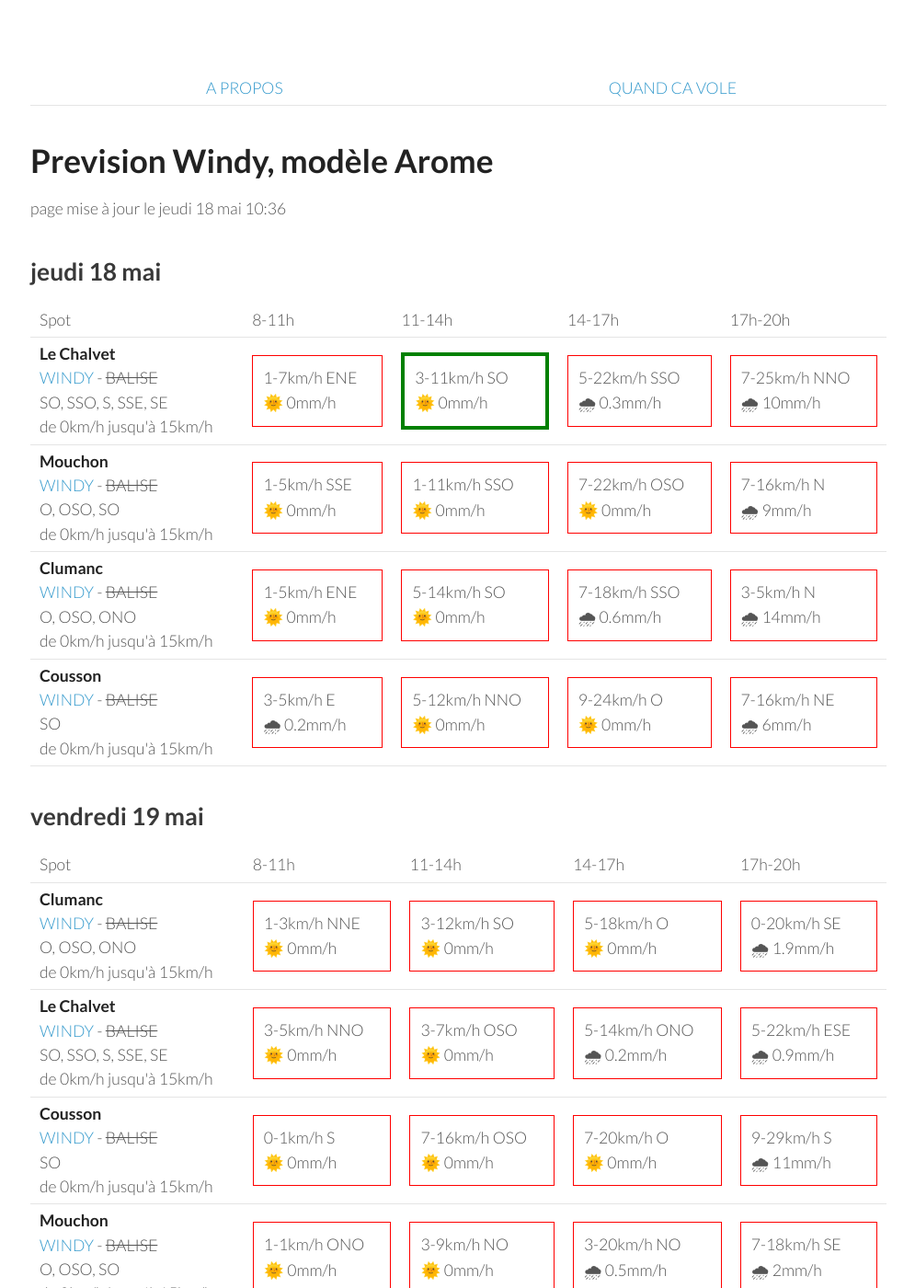
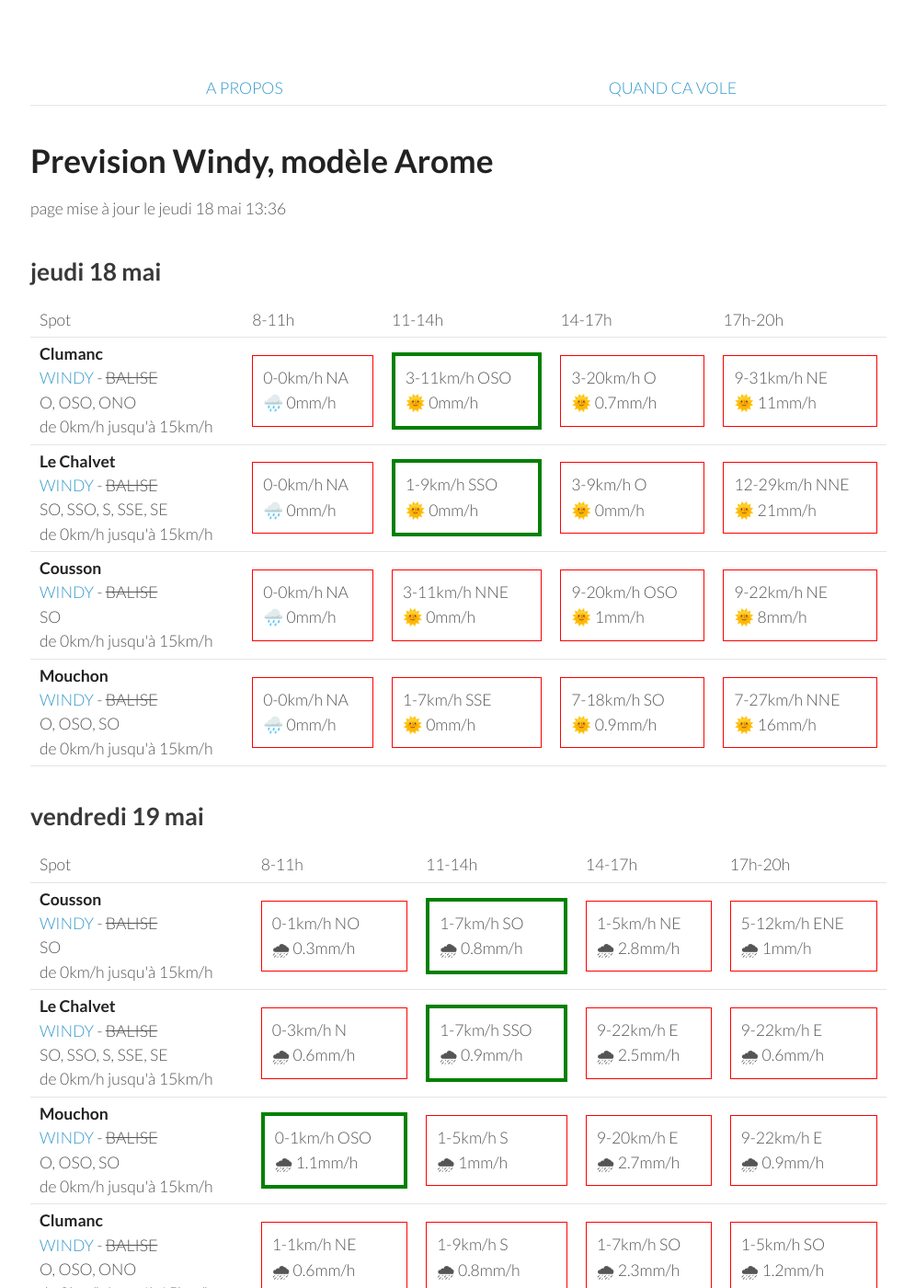
Before and after one commit to parapente-dans-le-nord/parapente-dans-le-nord.github.io, a Jekyll site: the page built from saint_andre.markdown, in a window 1280 px wide and 1400 px high. Shown: the whole window at 92% size, without its empty margins (25-1020 px from the left). Built offline with Jekyll 4.4.1, drawn with Linux system fonts in a browser that asks for light colours.

Commit message:
update index.markdown

```diff
--- a/saint_andre.markdown
+++ b/saint_andre.markdown
@@ -7,7 +7,7 @@ title:  "Tous les spots"
 {: .links}
 
 # Prevision Windy, modèle Arome
-page mise à jour le jeudi 18 mai 10:36
+page mise à jour le jeudi 18 mai 13:36
 
 ## jeudi 18 mai
 
@@ -22,43 +22,39 @@ page mise à jour le jeudi 18 mai 10:36
       <td>17h-20h</td>
     </tr>
 <tr>
+        <td><strong>Clumanc</strong><br><a href="https://windy.com/44.027/6.402?43.914,6.403,10,m:eSxaglP">WINDY</a> - <span class="no-balise"> BALISE </span><br> <span class="vent-favorable">O, OSO, ONO</span><br><span class="force-vent">de 0km/h jusqu'à 15km/h</span> </td>
+
+            <td><div class="not-flyable"><p>0-0km/h NA</p><p>🌧️ 0mm/h</p></div></td>
+            <td><div class="flyable"><p>3-11km/h OSO</p><p>🌞 0mm/h</p></div></td>
+            <td><div class="not-flyable"><p>3-20km/h O</p><p>🌞 0.7mm/h</p></div></td>
+            <td><div class="not-flyable"><p>9-31km/h NE</p><p>🌞 11mm/h</p></div></td>
+
+    </tr>
+<tr>
         <td><strong>Le Chalvet</strong><br><a href="https://windy.com/43.979/6.480?43.866,6.480,10,m:eSsaglX">WINDY</a> - <span class="no-balise"> BALISE </span><br> <span class="vent-favorable">SO, SSO, S, SSE, SE</span><br><span class="force-vent">de 0km/h jusqu'à 15km/h</span> </td>
 
-            <td><div class="not-flyable"><p>1-7km/h ENE</p><p>🌞 0mm/h</p></div></td>
-            <td><div class="flyable"><p>3-11km/h SO</p><p>🌞 0mm/h</p></div></td>
-            <td><div class="not-flyable"><p>5-22km/h SSO</p><p>🌧 0.3mm/h</p></div></td>
-            <td><div class="not-flyable"><p>7-25km/h NNO</p><p>🌧 10mm/h</p></div></td>
+            <td><div class="not-flyable"><p>0-0km/h NA</p><p>🌧️ 0mm/h</p></div></td>
+            <td><div class="flyable"><p>1-9km/h SSO</p><p>🌞 0mm/h</p></div></td>
+            <td><div class="not-flyable"><p>3-9km/h O</p><p>🌞 0mm/h</p></div></td>
+            <td><div class="not-flyable"><p>12-29km/h NNE</p><p>🌞 21mm/h</p></div></td>
 
+    </tr>
+<tr>
+        <td><strong>Cousson</strong><br><a href="https://windy.com/44.054/6.240?43.940,6.241,10,m:eSAaglz">WINDY</a> - <span class="no-balise"> BALISE </span><br> <span class="vent-favorable">SO</span><br><span class="force-vent">de 0km/h jusqu'à 15km/h</span> </td>
+
+            <td><div class="not-flyable"><p>0-0km/h NA</p><p>🌧️ 0mm/h</p></div></td>
+            <td><div class="not-flyable"><p>3-11km/h NNE</p><p>🌞 0mm/h</p></div></td>
+            <td><div class="not-flyable"><p>9-20km/h OSO</p><p>🌞 1mm/h</p></div></td>
+            <td><div class="not-flyable"><p>9-22km/h NE</p><p>🌞 8mm/h</p></div></td>
 
     </tr>
 <tr>
         <td><strong>Mouchon</strong><br><a href="https://windy.com/43.992/6.424?43.878,6.425,10,m:eSuaglR">WINDY</a> - <span class="no-balise"> BALISE </span><br> <span class="vent-favorable">O, OSO, SO</span><br><span class="force-vent">de 0km/h jusqu'à 15km/h</span> </td>
 
-            <td><div class="not-flyable"><p>1-5km/h SSE</p><p>🌞 0mm/h</p></div></td>
-            <td><div class="not-flyable"><p>1-11km/h SSO</p><p>🌞 0mm/h</p></div></td>
-            <td><div class="not-flyable"><p>7-22km/h OSO</p><p>🌞 0mm/h</p></div></td>
-            <td><div class="not-flyable"><p>7-16km/h N</p><p>🌧 9mm/h</p></div></td>
-
-
-    </tr>
-<tr>
-        <td><strong>Clumanc</strong><br><a href="https://windy.com/44.027/6.402?43.914,6.403,10,m:eSxaglP">WINDY</a> - <span class="no-balise"> BALISE </span><br> <span class="vent-favorable">O, OSO, ONO</span><br><span class="force-vent">de 0km/h jusqu'à 15km/h</span> </td>
-
-            <td><div class="not-flyable"><p>1-5km/h ENE</p><p>🌞 0mm/h</p></div></td>
-            <td><div class="not-flyable"><p>5-14km/h SO</p><p>🌞 0mm/h</p></div></td>
-            <td><div class="not-flyable"><p>7-18km/h SSO</p><p>🌧 0.6mm/h</p></div></td>
-            <td><div class="not-flyable"><p>3-5km/h N</p><p>🌧 14mm/h</p></div></td>
-
-
-    </tr>
-<tr>
-        <td><strong>Cousson</strong><br><a href="https://windy.com/44.054/6.240?43.940,6.241,10,m:eSAaglz">WINDY</a> - <span class="no-balise"> BALISE </span><br> <span class="vent-favorable">SO</span><br><span class="force-vent">de 0km/h jusqu'à 15km/h</span> </td>
-
-            <td><div class="not-flyable"><p>3-5km/h E</p><p>🌧 0.2mm/h</p></div></td>
-            <td><div class="not-flyable"><p>5-12km/h NNO</p><p>🌞 0mm/h</p></div></td>
-            <td><div class="not-flyable"><p>9-24km/h O</p><p>🌞 0mm/h</p></div></td>
-            <td><div class="not-flyable"><p>7-16km/h NE</p><p>🌧 6mm/h</p></div></td>
-
+            <td><div class="not-flyable"><p>0-0km/h NA</p><p>🌧️ 0mm/h</p></div></td>
+            <td><div class="not-flyable"><p>1-7km/h SSE</p><p>🌞 0mm/h</p></div></td>
+            <td><div class="not-flyable"><p>7-18km/h SO</p><p>🌞 0.9mm/h</p></div></td>
+            <td><div class="not-flyable"><p>7-27km/h NNE</p><p>🌞 16mm/h</p></div></td>
 
     </tr>
 
@@ -78,42 +74,42 @@ page mise à jour le jeudi 18 mai 10:36
       <td>17h-20h</td>
     </tr>
 <tr>
-        <td><strong>Clumanc</strong><br><a href="https://windy.com/44.027/6.402?43.914,6.403,10,m:eSxaglP">WINDY</a> - <span class="no-balise"> BALISE </span><br> <span class="vent-favorable">O, OSO, ONO</span><br><span class="force-vent">de 0km/h jusqu'à 15km/h</span> </td>
+        <td><strong>Cousson</strong><br><a href="https://windy.com/44.054/6.240?43.940,6.241,10,m:eSAaglz">WINDY</a> - <span class="no-balise"> BALISE </span><br> <span class="vent-favorable">SO</span><br><span class="force-vent">de 0km/h jusqu'à 15km/h</span> </td>
 
-            <td><div class="not-flyable"><p>1-3km/h NNE</p><p>🌞 0mm/h</p></div></td>
-            <td><div class="not-flyable"><p>3-12km/h SO</p><p>🌞 0mm/h</p></div></td>
-            <td><div class="not-flyable"><p>5-18km/h O</p><p>🌞 0mm/h</p></div></td>
-            <td><div class="not-flyable"><p>0-20km/h SE</p><p>🌧 1.9mm/h</p></div></td>
+            <td><div class="not-flyable"><p>0-1km/h NO</p><p>🌧 0.3mm/h</p></div></td>
+            <td><div class="flyable"><p>1-7km/h SO</p><p>🌧 0.8mm/h</p></div></td>
+            <td><div class="not-flyable"><p>1-5km/h NE</p><p>🌧 2.8mm/h</p></div></td>
+            <td><div class="not-flyable"><p>5-12km/h ENE</p><p>🌧 1mm/h</p></div></td>
 
 
     </tr>
 <tr>
         <td><strong>Le Chalvet</strong><br><a href="https://windy.com/43.979/6.480?43.866,6.480,10,m:eSsaglX">WINDY</a> - <span class="no-balise"> BALISE </span><br> <span class="vent-favorable">SO, SSO, S, SSE, SE</span><br><span class="force-vent">de 0km/h jusqu'à 15km/h</span> </td>
 
-            <td><div class="not-flyable"><p>3-5km/h NNO</p><p>🌞 0mm/h</p></div></td>
-            <td><div class="not-flyable"><p>3-7km/h OSO</p><p>🌞 0mm/h</p></div></td>
-            <td><div class="not-flyable"><p>5-14km/h ONO</p><p>🌧 0.2mm/h</p></div></td>
-            <td><div class="not-flyable"><p>5-22km/h ESE</p><p>🌧 0.9mm/h</p></div></td>
-
-
-    </tr>
-<tr>
-        <td><strong>Cousson</strong><br><a href="https://windy.com/44.054/6.240?43.940,6.241,10,m:eSAaglz">WINDY</a> - <span class="no-balise"> BALISE </span><br> <span class="vent-favorable">SO</span><br><span class="force-vent">de 0km/h jusqu'à 15km/h</span> </td>
-
-            <td><div class="not-flyable"><p>0-1km/h S</p><p>🌞 0mm/h</p></div></td>
-            <td><div class="not-flyable"><p>7-16km/h OSO</p><p>🌞 0mm/h</p></div></td>
-            <td><div class="not-flyable"><p>7-20km/h O</p><p>🌞 0mm/h</p></div></td>
-            <td><div class="not-flyable"><p>9-29km/h S</p><p>🌧 11mm/h</p></div></td>
+            <td><div class="not-flyable"><p>0-3km/h N</p><p>🌧 0.6mm/h</p></div></td>
+            <td><div class="flyable"><p>1-7km/h SSO</p><p>🌧 0.9mm/h</p></div></td>
+            <td><div class="not-flyable"><p>9-22km/h E</p><p>🌧 2.5mm/h</p></div></td>
+            <td><div class="not-flyable"><p>9-22km/h E</p><p>🌧 0.6mm/h</p></div></td>
 
 
     </tr>
 <tr>
         <td><strong>Mouchon</strong><br><a href="https://windy.com/43.992/6.424?43.878,6.425,10,m:eSuaglR">WINDY</a> - <span class="no-balise"> BALISE </span><br> <span class="vent-favorable">O, OSO, SO</span><br><span class="force-vent">de 0km/h jusqu'à 15km/h</span> </td>
 
-            <td><div class="not-flyable"><p>1-1km/h ONO</p><p>🌞 0mm/h</p></div></td>
-            <td><div class="not-flyable"><p>3-9km/h NO</p><p>🌞 0mm/h</p></div></td>
-            <td><div class="not-flyable"><p>3-20km/h NO</p><p>🌧 0.5mm/h</p></div></td>
-            <td><div class="not-flyable"><p>7-18km/h SE</p><p>🌧 2mm/h</p></div></td>
+            <td><div class="flyable"><p>0-1km/h OSO</p><p>🌧 1.1mm/h</p></div></td>
+            <td><div class="not-flyable"><p>1-5km/h S</p><p>🌧 1mm/h</p></div></td>
+            <td><div class="not-flyable"><p>9-20km/h E</p><p>🌧 2.7mm/h</p></div></td>
+            <td><div class="not-flyable"><p>9-22km/h E</p><p>🌧 0.9mm/h</p></div></td>
+
+
+    </tr>
+<tr>
+        <td><strong>Clumanc</strong><br><a href="https://windy.com/44.027/6.402?43.914,6.403,10,m:eSxaglP">WINDY</a> - <span class="no-balise"> BALISE </span><br> <span class="vent-favorable">O, OSO, ONO</span><br><span class="force-vent">de 0km/h jusqu'à 15km/h</span> </td>
+
+            <td><div class="not-flyable"><p>1-1km/h NE</p><p>🌧 0.6mm/h</p></div></td>
+            <td><div class="not-flyable"><p>1-9km/h S</p><p>🌧 0.8mm/h</p></div></td>
+            <td><div class="not-flyable"><p>1-7km/h SO</p><p>🌧 2.3mm/h</p></div></td>
+            <td><div class="not-flyable"><p>1-5km/h SO</p><p>🌧 1.2mm/h</p></div></td>
 
 
     </tr>
```
